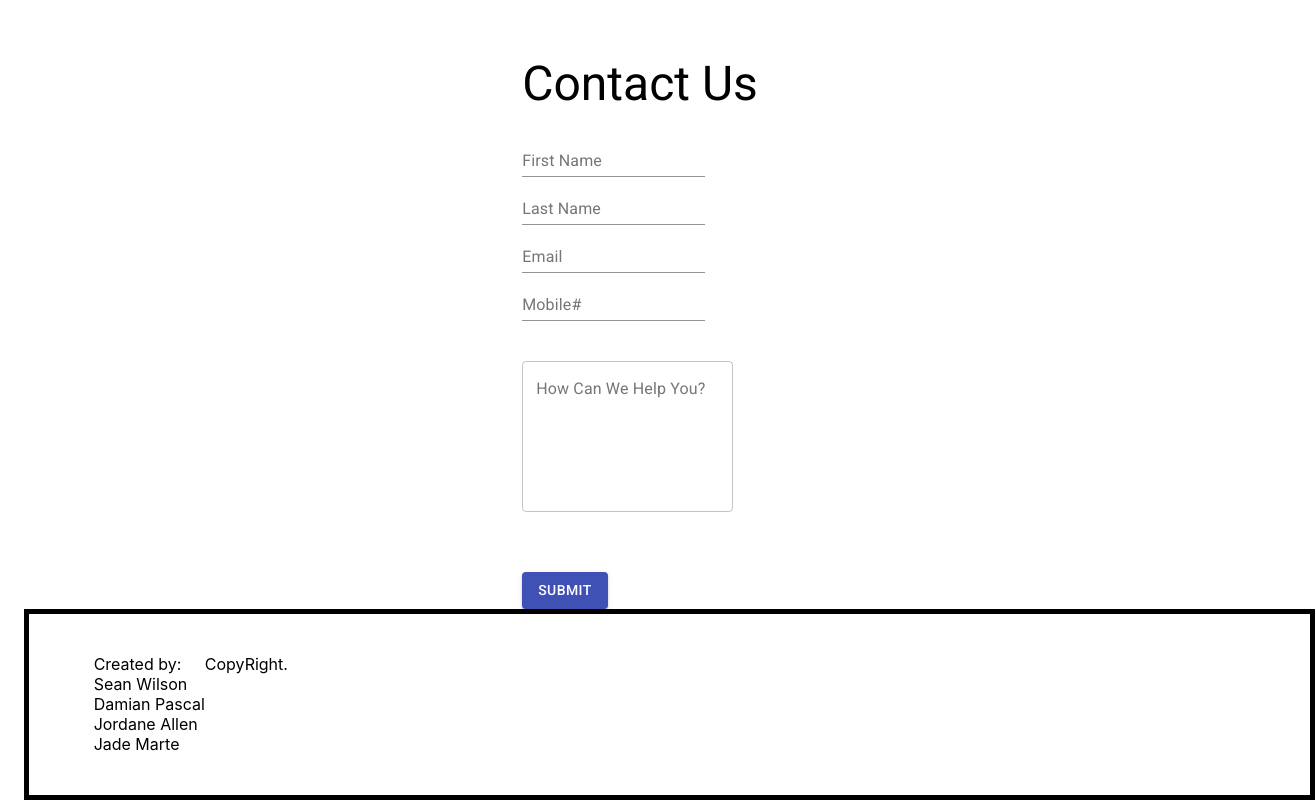
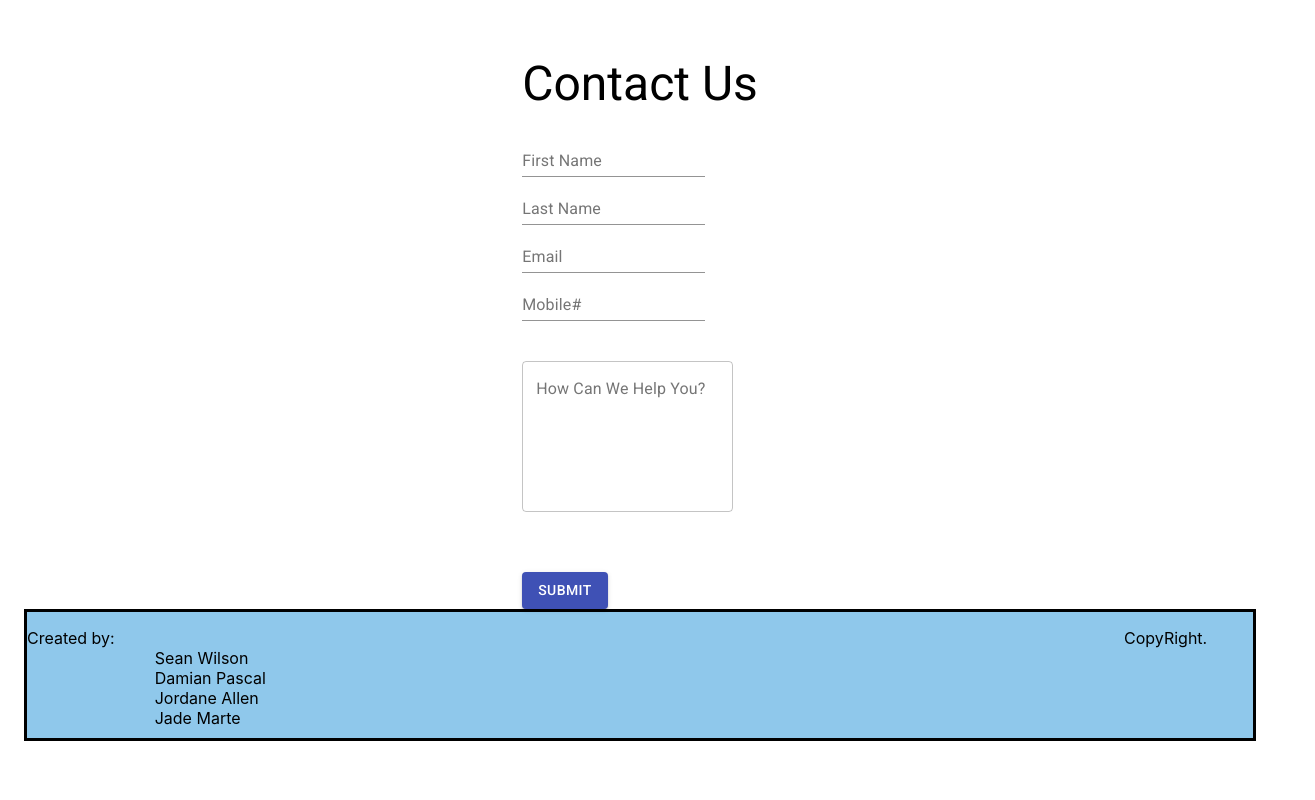
Before and after one commit to JustDame/Assignment6_Positive_Projection, a React (Create React App) app: page / in a window 1280 px wide. Shown: the part 1133-1933 px from the top of the page, 1315 px wide, since content can reach past the window. After the commit the page ends 1874 px from the top, so only its background shows below. Built offline with nearby package versions, Linux system fonts and the light colour scheme.

Commit message:
starting footer

```diff
--- a/src/components/footer.js
+++ b/src/components/footer.js
@@ -1,46 +1,51 @@
+import { blue } from "@material-ui/core/colors";
 import { Block } from "@material-ui/icons";
 
 export default function Footer(){
     let style ={
-
+        backgroundColor: "#8FC8EB",
         // textAlign: "center",
         // position: "fixed",
-        border: "5px solid black",
+        border: "3px solid black",
         // border_style:"outset",
-        padding:"2%",
-        height:"100%",
-        width:"100%",
-        margins:"1%",
+        padding:"auto",
+        height:"auto",
+        width:"auto",
+        margins:"auto",
         display:"flex",
+        alignItems:"stretch"
 
     };
     let ulStyle ={
         listStyleType: "none",
+        marginBottom: "10px",
+        paddingTop:"20px"
 
     };
-    let separate ={
-        display:"flex",
-        flexAlign:"left"
-    };
     let copyStyle = {
-        display:"flex",
-        flexAlign:"right"
+        paddingLeft:"70%",
+        // display:"flex",
+        // alignSelf:"flex-end",
+        // flexDirection:"row-reverse",
+        // justifyContent: 'space-between',
+
     };
     return (
 <div style ={style}>
-    <div style = {separate}>
+        <div>
+            <p>Created by:</p>
+            <br/>
+        </div>
+        <div>
+            <ul style={ulStyle}>
 
-
-        <ul style={ulStyle}>
-        <li>Created by:</li>
             <li><span>Sean Wilson</span></li>
             <li><span>Damian Pascal</span></li>
             <li><span>Jordane Allen</span></li>
             <li><span>Jade Marte</span></li>
 
         </ul>
-
-    </div>
+        </div>
         <div style={copyStyle}>
             <p>CopyRight.</p>
         </div>
```
Also changed, not shown: 1 other file (tests, documents, lock files or other folders).
